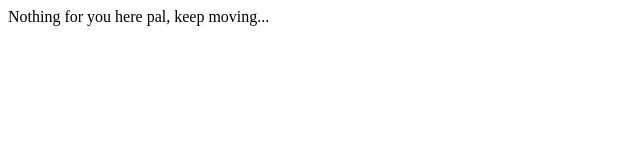
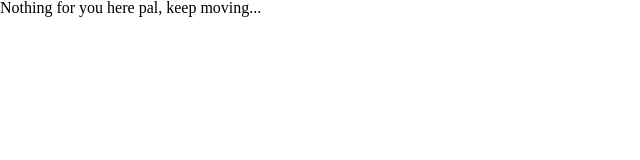
Before and after one commit to suarezluis/suarezluis.github.io, a plain HTML site: page index.html in a window 1280 px wide. Shown: the whole page, without its empty margins (0-640 px from the left). Drawn offline with nearby package versions, Linux system fonts and the light colour scheme.

Commit message:
added css reset

```diff
--- a/index.html
+++ b/index.html
@@ -4,6 +4,8 @@
     <meta charset="UTF-8">
     <meta name="viewport" content="width=device-width, initial-scale=1.0">
     <meta http-equiv="X-UA-Compatible" content="ie=edge">
+    <link rel="stylesheet" href="https://cdnjs.cloudflare.com/ajax/libs/meyer-reset/2.0/reset.css">
+    <link rel="stylesheet" href="styles.css">
     <title>Luis' Github</title>
 </head>
 <body>
```
